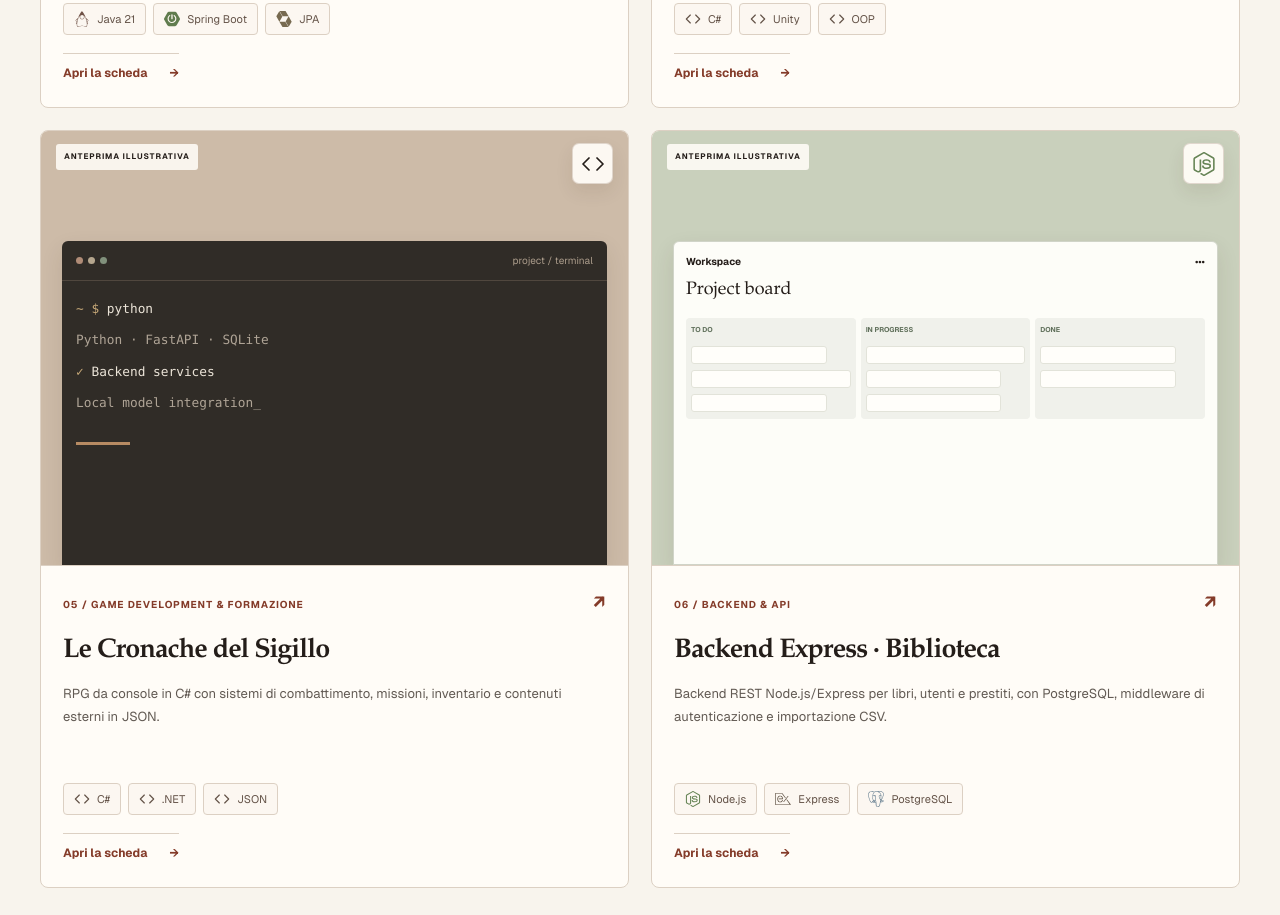
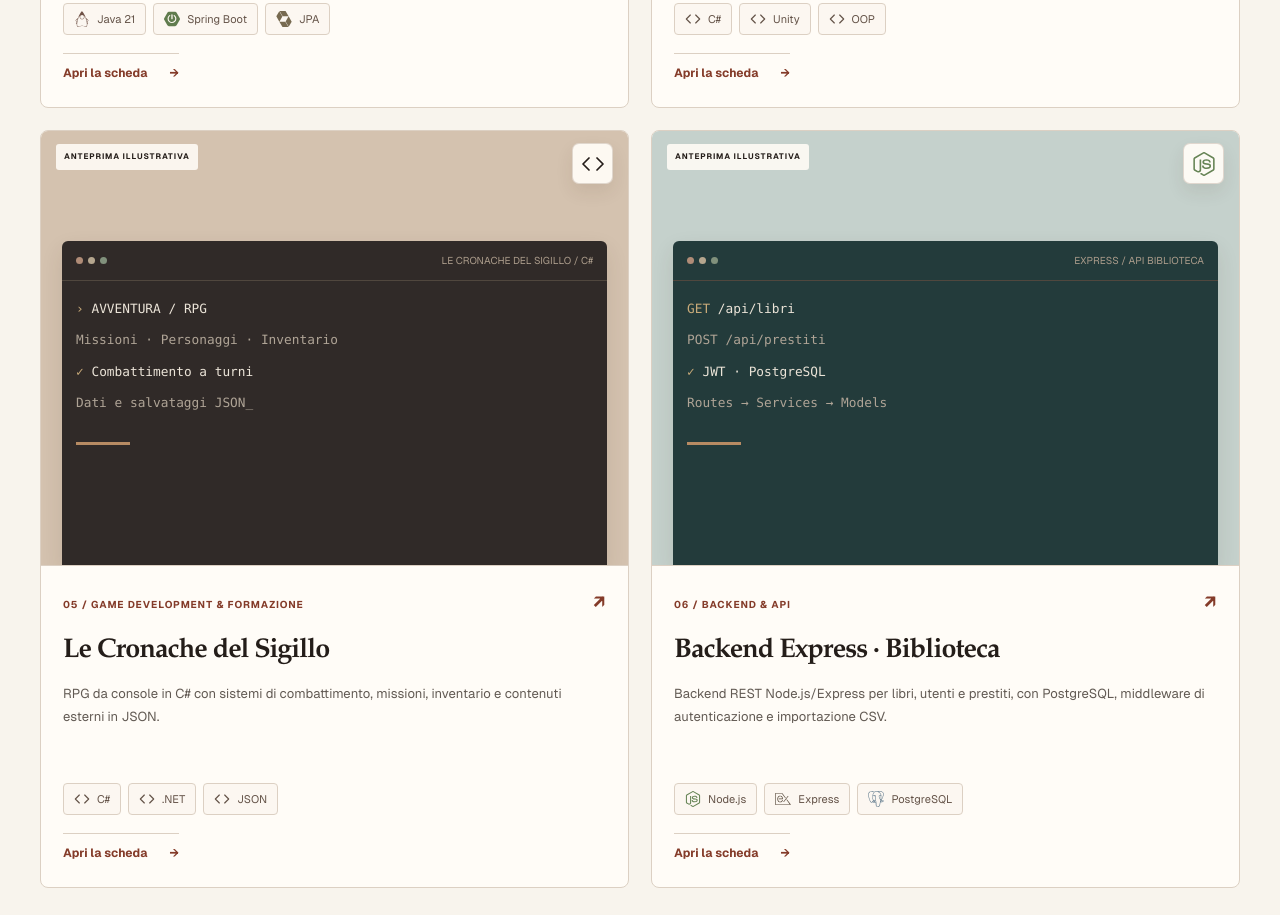
Before and after one commit to ilmuratore/portfolio, a Next.js app: page /projects in a window 1280 px wide. Shown: the part 1980-2895 px from the top of the page. Built offline with nearby package versions, Linux system fonts and the light colour scheme; no server answers.

Commit message:
polish: give each new public case study a truthful illustrative preview

```diff
--- a/src/app/components/site/SoftwareVisuals.jsx
+++ b/src/app/components/site/SoftwareVisuals.jsx
@@ -29,7 +29,7 @@ export function HeroSoftwareVisual() {
         <div className="chart" aria-hidden="true"><span style={{ height: "30%" }} /><span style={{ height: "52%" }} /><span style={{ height: "41%" }} /><span style={{ height: "72%" }} /><span style={{ height: "59%" }} /><span style={{ height: "87%" }} /><span style={{ height: "70%" }} /><span style={{ height: "93%" }} /><span style={{ height: "78%" }} /></div>
         <div className="dashboard-bottom"><span>Software / Engineering</span><span>Visualizzazione illustrativa</span></div>
       </div>
-      <span className="hero-art-index" aria-hidden="true">01 — 06</span>
+      <span className="hero-art-index" aria-hidden="true">01 — {String(projects.length).padStart(2, "0")}</span>
     </div>
   );
 }
@@ -76,6 +76,36 @@ function GamePreview() {
   );
 }
 
+function RpgPreview() {
+  return (
+    <div className="mini-terminal">
+      <div className="mini-terminal-top"><span className="window-dots"><i /><i /><i /></span><span>LE CRONACHE DEL SIGILLO / C#</span></div>
+      <div className="mini-terminal-lines">
+        <p><span>›</span> AVVENTURA / RPG</p>
+        <p className="terminal-muted">Missioni · Personaggi · Inventario</p>
+        <p><span>✓</span> Combattimento a turni</p>
+        <p className="terminal-muted">Dati e salvataggi JSON_</p>
+      </div>
+      <div className="mini-terminal-accent" />
+    </div>
+  );
+}
+
+function ApiPreview() {
+  return (
+    <div className="mini-terminal">
+      <div className="mini-terminal-top"><span className="window-dots"><i /><i /><i /></span><span>EXPRESS / API BIBLIOTECA</span></div>
+      <div className="mini-terminal-lines">
+        <p><span>GET</span> /api/libri</p>
+        <p className="terminal-muted">POST /api/prestiti</p>
+        <p><span>✓</span> JWT · PostgreSQL</p>
+        <p className="terminal-muted">Routes → Services → Models</p>
+      </div>
+      <div className="mini-terminal-accent" />
+    </div>
+  );
+}
+
 export function ProjectSoftwareVisual({ variant, primaryTech }) {
   return (
     <div className={"project-visual project-visual-" + variant} role="img" aria-label="Rappresentazione grafica illustrativa di un progetto software">
@@ -83,6 +113,8 @@ export function ProjectSoftwareVisual({ variant, primaryTech }) {
       {variant === "board" && <BoardPreview />}
       {variant === "terminal" && <TerminalPreview />}
       {variant === "game" && <GamePreview />}
+      {variant === "rpg" && <RpgPreview />}
+      {variant === "api" && <ApiPreview />}
       <span className="project-visual-label" aria-hidden="true">ANTEPRIMA ILLUSTRATIVA</span>
       {primaryTech && <span className="project-preview-tech" aria-hidden="true"><TechIcon label={primaryTech} size={24}/></span>}
     </div>
--- a/src/app/globals.css
+++ b/src/app/globals.css
@@ -777,3 +777,11 @@ main:focus { outline:none; }
   .private-case-visual-flow span { padding:10px 12px; }
   .private-case-visual-main h2 { font-size:2.8rem; }
 }
+
+/* Anteprime illustrative distinte per console RPG e backend REST. */
+.project-visual-rpg { background:#D4C2AF; }
+.project-visual-api { background:#C5D1CC; }
+.project-visual-rpg .mini-terminal { background:#302A28; }
+.project-visual-api .mini-terminal { background:#233B3B; }
+.project-visual-rpg .mini-terminal-top,
+.project-visual-api .mini-terminal-top { font-size:10px; }
--- a/src/content/projects.mjs
+++ b/src/content/projects.mjs
@@ -104,7 +104,7 @@ export const projects = [
     categoryId: "game",
     description: "RPG da console in C# con sistemi di combattimento, missioni, inventario e contenuti esterni in JSON.",
     intro: "Un progetto formativo strutturato che esplora la progettazione orientata agli oggetti attraverso un RPG testuale, separando meccaniche di gioco, modello del dominio e cataloghi di contenuto.",
-    preview: "terminal",
+    preview: "rpg",
     tags: ["C#", ".NET", "JSON"],
     featured: false,
     status: "Progetto didattico · Codice pubblico",
@@ -128,7 +128,7 @@ export const projects = [
     categoryId: "backend",
     description: "Backend REST Node.js/Express per libri, utenti e prestiti, con PostgreSQL, middleware di autenticazione e importazione CSV.",
     intro: "Un'API backend organizzata per responsabilità, con route, controller, servizi, modelli PostgreSQL e middleware per richieste, autorizzazioni e gestione degli errori.",
-    preview: "board",
+    preview: "api",
     tags: ["Node.js", "Express", "PostgreSQL"],
     featured: false,
     status: "Progetto backend · Codice pubblico",
```
Also changed, not shown: 2 other files (tests, documents, lock files or other folders).
